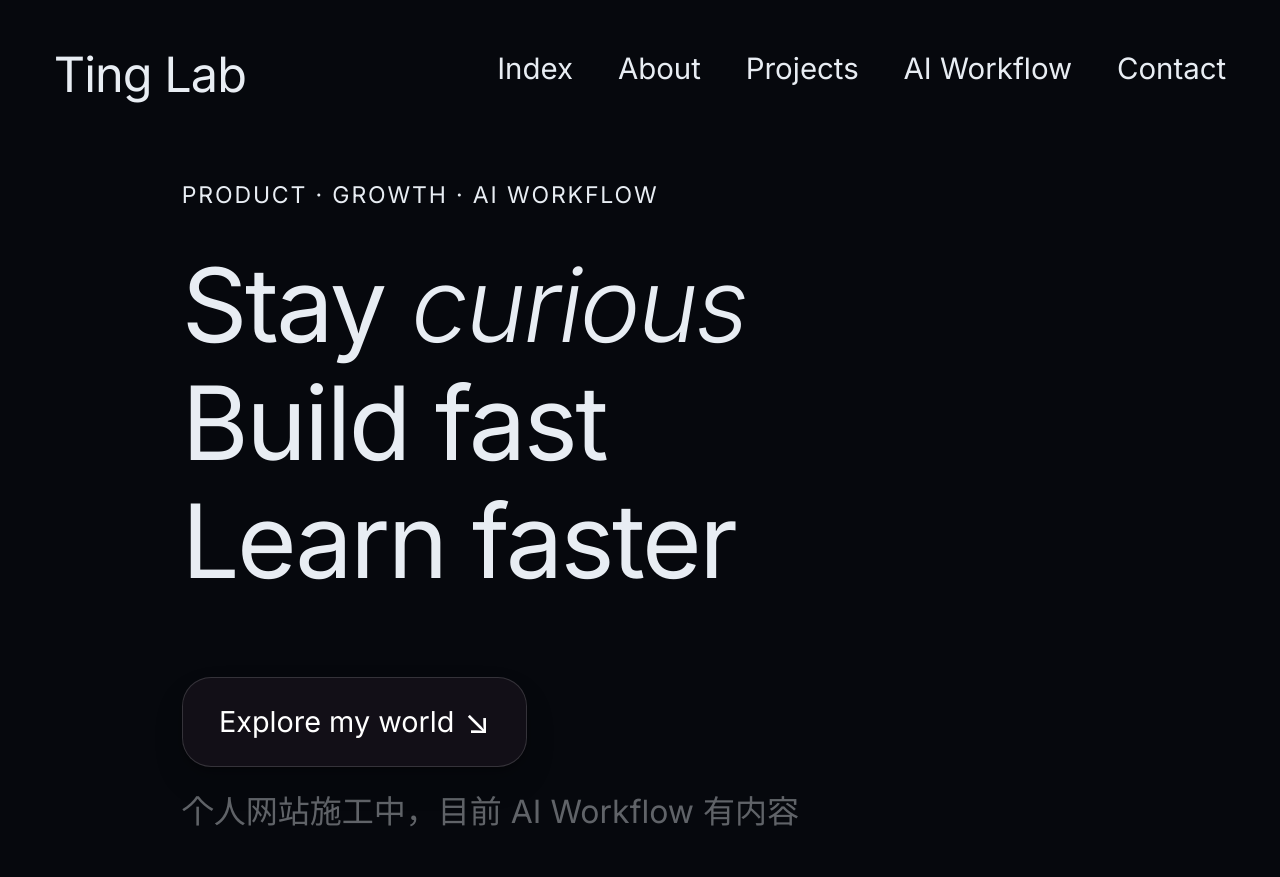
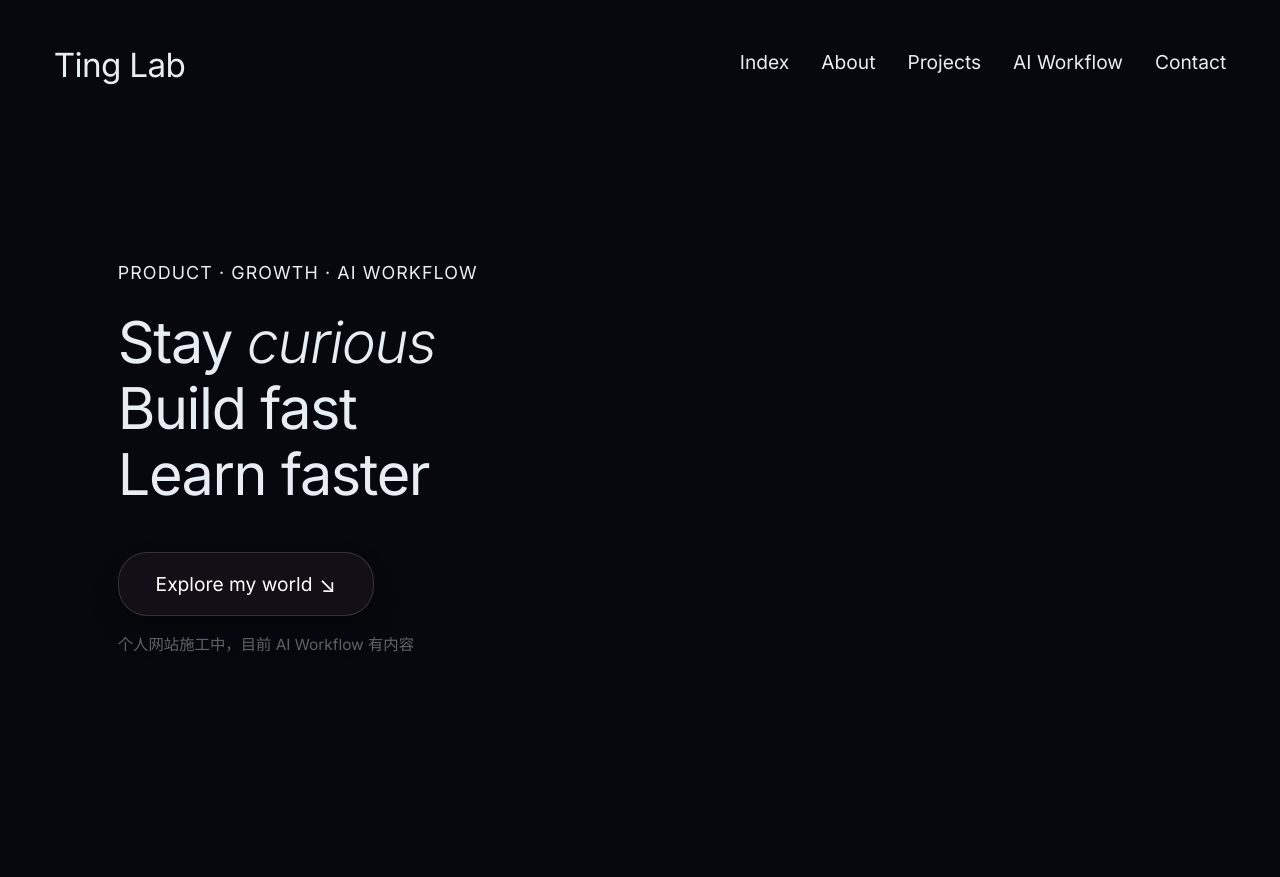
Before and after one commit to xyeboop/xyePersonalWeb, a Python web app: template app/templates/pages/home.html in a window 1280 px wide. After the commit the page ends 652 px from the top, so only its background shows below. Run offline with Jinja, Linux system fonts and the light colour scheme; the template is opened without the code that fills it, so the values that code supplies are empty.

Commit message:
fix: reduce font clamp values to prevent layout crowding on deployed viewports

```diff
--- a/app/static/css/main.css
+++ b/app/static/css/main.css
@@ -60,7 +60,7 @@ body {
 /* ---- Logo ---- */
 .logo {
   font-family: "Inter", sans-serif;
-  font-size: clamp(1.5rem, 3.8vw, 4rem);
+  font-size: clamp(1.2rem, 2.6vw, 2.8rem);
   font-weight: 400;
   color: #e8edf3;
   letter-spacing: -0.02em;
@@ -74,14 +74,14 @@ body {
 /* ---- Navigation ---- */
 .nav {
   display: flex;
-  gap: clamp(1.5rem, 3.5vw, 5rem);
+  gap: clamp(1rem, 2.5vw, 3rem);
   align-items: flex-start;
   padding-top: 0.35rem;
 }
 
 .nav-link {
   font-family: "Inter", sans-serif;
-  font-size: clamp(1.1rem, 2.3vw, 2.8rem);
+  font-size: clamp(0.85rem, 1.5vw, 1.6rem);
   font-weight: 400;
   color: #e8edf3;
   position: relative;
@@ -116,30 +116,30 @@ body {
   flex-direction: column;
   justify-content: center;
   margin-top: clamp(2rem, 6vw, 5rem);
-  padding-left: clamp(80px, 10vw, 280px);
+  padding-left: clamp(40px, 5vw, 140px);
   max-width: 100%;
 }
 
 /* ---- Tagline ---- */
 .tagline {
   font-family: "Inter", sans-serif;
-  font-size: clamp(0.9rem, 1.8vw, 2.2rem);
+  font-size: clamp(0.8rem, 1.4vw, 1.5rem);
   font-weight: 400;
   color: #e8edf3;
-  letter-spacing: 0.08em;
+  letter-spacing: 0.06em;
   text-transform: uppercase;
-  margin-bottom: clamp(1.5rem, 3vw, 3.2rem);
+  margin-bottom: clamp(1rem, 2vw, 2rem);
 }
 
 /* ---- Hero Text ---- */
 .hero-text {
   font-family: "Inter", sans-serif;
-  font-size: clamp(2.5rem, 8vw, 10rem);
+  font-size: clamp(2rem, 4.5vw, 5rem);
   font-weight: 500;
   color: #e8edf3;
   line-height: 1.15;
   letter-spacing: -0.025em;
-  margin-bottom: clamp(3rem, 6vw, 6rem);
+  margin-bottom: clamp(2rem, 3.5vw, 3.5rem);
 }
 
 .hero-text em {
@@ -189,8 +189,8 @@ body {
   justify-content: center;
   position: relative;
   border-radius: var(--border-radius);
-  width: clamp(200px, 27vw, 500px);
-  height: clamp(50px, 7vw, 120px);
+  width: clamp(160px, 20vw, 360px);
+  height: clamp(40px, 5vw, 80px);
   cursor: pointer;
   isolation: isolate;
   transform: translate3d(0, 0, 0.01px);
@@ -350,15 +350,15 @@ body {
 /* ── Hero note ── */
 .hero-note {
   font-family: "Inter", sans-serif;
-  font-size: 2rem;
+  font-size: clamp(0.9rem, 1.2vw, 1.3rem);
   color: rgba(232, 237, 243, 0.4);
-  margin-top: 1.2rem;
+  margin-top: 1rem;
 }
 
 /* ── Inner content ── */
 .cta-text {
   font-family: "Inter", sans-serif;
-  font-size: clamp(1rem, 2.25vw, 2.6rem);
+  font-size: clamp(0.85rem, 1.5vw, 1.6rem);
   font-weight: 400;
   color: #ffffff;
   position: relative;
@@ -366,7 +366,7 @@ body {
 }
 
 .cta-arrow {
-  font-size: clamp(1.2rem, 2.6vw, 3rem);
+  font-size: clamp(0.9rem, 1.7vw, 1.8rem);
   color: #ffffff;
   margin-left: 0.3em;
   line-height: 1;
```
